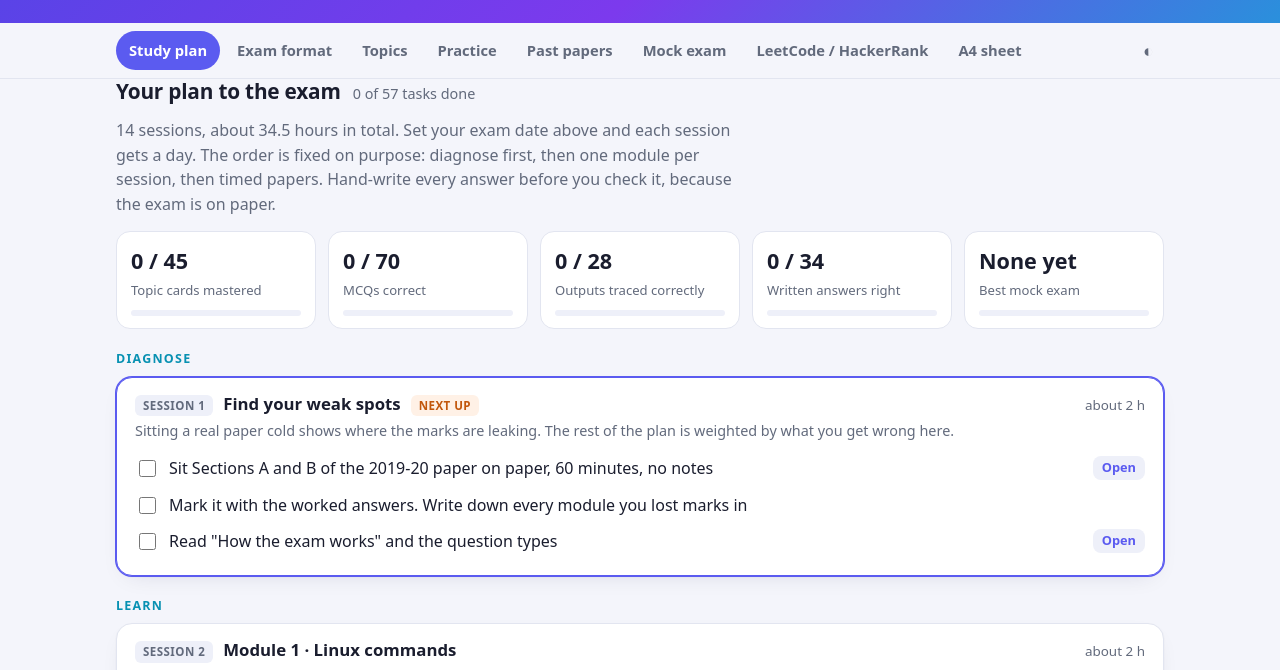
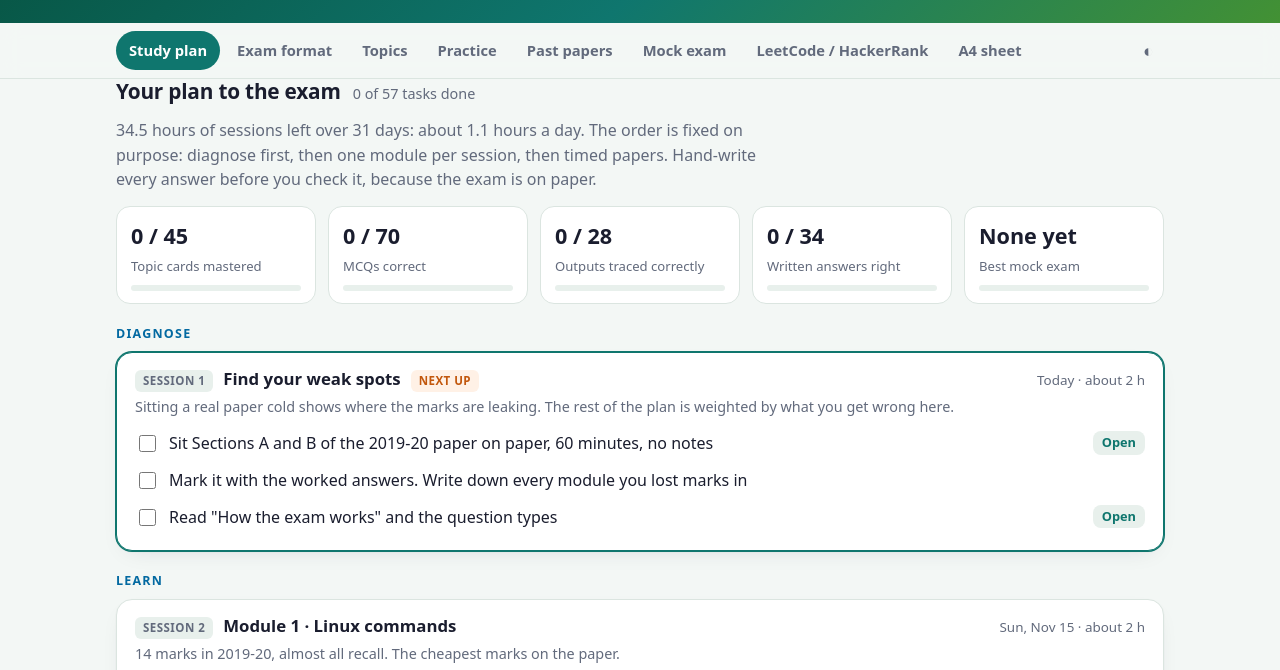
Before and after one commit to Vinindu-Siriwardhana/comp2113-final-hub, a plain HTML site: page index.html in a window 1280 px wide. Shown: the part 200-870 px from the top of the page. Drawn offline with Linux system fonts and the light colour scheme.

Commit message:
Green theme; default exam date 14 Dec 2026

```diff
--- a/app.js
+++ b/app.js
@@ -9,7 +9,8 @@ const modTag = m => `<span class="tag">M${MOD[m].n} ${esc(MOD[m].title.split(/,|
 
 /* ---------- saved state ---------- */
 const KEY = 'c2113';
-let S = { m: {}, q: {}, plan: {}, ext: {}, date: '', theme: '', mocks: [] };
+const EXAM = '2026-12-14';
+let S = { m: {}, q: {}, plan: {}, ext: {}, date: EXAM, theme: '', mocks: [] };
 try { S = Object.assign(S, JSON.parse(localStorage.getItem(KEY) || '{}')); } catch (e) {}
 const save = () => { try { localStorage.setItem(KEY, JSON.stringify(S)); } catch (e) {} };
 
@@ -200,7 +201,7 @@ function viewTypes() {
       <p class="small muted" style="margin-top:10px">2 hours for 100 marks is 1.2 minutes per mark. The final is 30% of the course grade.</p></section>
     <section class="card"><h3 style="font-size:1.02rem;margin-bottom:6px">Rules to confirm on Moodle</h3>
       <ul class="steps"><li>Both papers in your folder allow <b>one A4 sheet of notes, both sides</b>, printed or written. Use the A4 sheet tab to build yours.</li>
-      <li>The 2019-20 paper did not allow a calculator.</li><li>The 2019-20 paper was written on paper and scanned. Your exam date and venue are not in the course files, so check the announcement.</li>
+      <li>The 2019-20 paper did not allow a calculator.</li><li>The 2019-20 paper was written on paper and scanned. Your exam is on 14 December. The venue is not in the course files, so check the announcement.</li>
       <li>The sample paper uses only long questions (shell, Makefile, debugging, file I/O, linked list, STL, C array), so prepare for both styles.</li></ul></section>
   </div>
   <div class="sec-head"><h2>Where the marks were</h2><span class="meta">2019-20 paper, marks per module out of 100</span></div>
@@ -405,7 +406,7 @@ document.addEventListener('click', e => {
     const dark = document.documentElement.dataset.theme ? document.documentElement.dataset.theme === 'dark' : matchMedia('(prefers-color-scheme: dark)').matches;
     S.theme = document.documentElement.dataset.theme = dark ? 'light' : 'dark'; return save();
   }
-  if (t.id === 'resetBtn') { if (confirm('Erase all saved progress on this browser?')) { const th = S.theme; S = { m: {}, q: {}, plan: {}, ext: {}, date: '', theme: th, mocks: [] }; save(); render(); } return; }
+  if (t.id === 'resetBtn') { if (confirm('Erase all saved progress on this browser?')) { const th = S.theme; S = { m: {}, q: {}, plan: {}, ext: {}, date: EXAM, theme: th, mocks: [] }; save(); render(); } return; }
   const act = t.dataset.act; if (!act) return;
   if (act === 'print') return window.print();
   if (act === 'mock-start') { buildMock(); render(); return window.scrollTo(0, 0); }
--- a/styles.css
+++ b/styles.css
@@ -1,23 +1,23 @@
 :root {
-  --bg: #f4f5fb; --card: #fff; --soft: #eef0f9; --text: #1a1d2e; --muted: #626a7c; --line: #e2e5f0;
-  --a1: #5b5bf0; --a2: #0891b2; --exam: #c2570c; --exam-bg: #fff1e6; --ok: #15803d; --ok-bg: #e7f6ec;
-  --bad: #b91c1c; --bad-bg: #fdecec; --code-bg: #f6f7fc; --code-text: #1f2437;
+  --bg: #f3f7f5; --card: #fff; --soft: #e8f0ec; --text: #1a1d2e; --muted: #626a7c; --line: #dbe5e0;
+  --a1: #0f766e; --a2: #0369a1; --exam: #c2570c; --exam-bg: #fff1e6; --ok: #15803d; --ok-bg: #e7f6ec;
+  --bad: #b91c1c; --bad-bg: #fdecec; --code-bg: #f4f8f6; --code-text: #1f2437;
   --kw: #6d28d9; --str: #0f766e; --com: #7a8194; --num: #b45309;
   --shadow: 0 1px 2px rgba(20,20,60,.05), 0 8px 24px -12px rgba(20,20,60,.15);
-  --hero: linear-gradient(135deg, #4f46e5 0%, #7c3aed 55%, #06b6d4 120%);
+  --hero: linear-gradient(135deg, #064e3b 0%, #0f766e 55%, #65a30d 130%);
   --mono: ui-monospace, "Cascadia Code", "SF Mono", Consolas, Menlo, monospace;
 }
 @media (prefers-color-scheme: dark) { :root:not([data-theme="light"]) {
-  --bg: #0e1020; --card: #171a2e; --soft: #1e2238; --text: #e9ebf7; --muted: #9aa1b8; --line: #2a2f4a;
-  --a1: #8b8bff; --a2: #38cbe4; --exam: #fb923c; --exam-bg: #33210f; --ok: #4ade80; --ok-bg: #12301f;
-  --bad: #f87171; --bad-bg: #3a1717; --code-bg: #10132a; --code-text: #dfe3f5;
+  --bg: #0b1412; --card: #12201c; --soft: #182a25; --text: #e9ebf7; --muted: #9aa1b8; --line: #25392f;
+  --a1: #34d399; --a2: #7dd3fc; --exam: #fb923c; --exam-bg: #33210f; --ok: #4ade80; --ok-bg: #12301f;
+  --bad: #f87171; --bad-bg: #3a1717; --code-bg: #0d1815; --code-text: #dfe3f5;
   --kw: #b79cff; --str: #5eead4; --com: #7f87a3; --num: #fbbf24;
   --shadow: 0 1px 2px rgba(0,0,0,.3), 0 10px 28px -14px rgba(0,0,0,.6);
 } }
 :root[data-theme="dark"] {
-  --bg: #0e1020; --card: #171a2e; --soft: #1e2238; --text: #e9ebf7; --muted: #9aa1b8; --line: #2a2f4a;
-  --a1: #8b8bff; --a2: #38cbe4; --exam: #fb923c; --exam-bg: #33210f; --ok: #4ade80; --ok-bg: #12301f;
-  --bad: #f87171; --bad-bg: #3a1717; --code-bg: #10132a; --code-text: #dfe3f5;
+  --bg: #0b1412; --card: #12201c; --soft: #182a25; --text: #e9ebf7; --muted: #9aa1b8; --line: #25392f;
+  --a1: #34d399; --a2: #7dd3fc; --exam: #fb923c; --exam-bg: #33210f; --ok: #4ade80; --ok-bg: #12301f;
+  --bad: #f87171; --bad-bg: #3a1717; --code-bg: #0d1815; --code-text: #dfe3f5;
   --kw: #b79cff; --str: #5eead4; --com: #7f87a3; --num: #fbbf24;
   --shadow: 0 1px 2px rgba(0,0,0,.3), 0 10px 28px -14px rgba(0,0,0,.6);
 }
@@ -56,8 +56,8 @@ code { font-family: var(--mono); font-size: .88em; background: var(--soft); padd
 .tabs button { border: 0; background: none; padding: 8px 13px; border-radius: 999px; white-space: nowrap; color: var(--muted); font-weight: 600; font-size: .92rem; }
 .tabs button:hover { background: var(--soft); color: var(--text); }
 .tabs button.on { background: var(--a1); color: #fff; }
-:root[data-theme="dark"] .tabs button.on { color: #0e1020; }
-@media (prefers-color-scheme: dark) { :root:not([data-theme="light"]) .tabs button.on { color: #0e1020; } }
+:root[data-theme="dark"] .tabs button.on { color: #0b1412; }
+@media (prefers-color-scheme: dark) { :root:not([data-theme="light"]) .tabs button.on { color: #0b1412; } }
 .spacer { flex: 1; }
 .tabs .icon { font-size: 1.1rem; padding: 6px 10px; }
 
@@ -82,8 +82,8 @@ main { padding-top: 22px; padding-bottom: 40px; min-height: 60vh; }
 .chip { border: 1px solid var(--line); background: var(--card); border-radius: 999px; padding: 5px 12px; font-size: .86rem; font-weight: 600; color: var(--muted); }
 .chip:hover { color: var(--text); border-color: var(--a1); }
 .chip.on { background: var(--a1); border-color: var(--a1); color: #fff; }
-:root[data-theme="dark"] .chip.on { color: #0e1020; }
-@media (prefers-color-scheme: dark) { :root:not([data-theme="light"]) .chip.on { color: #0e1020; } }
+:root[data-theme="dark"] .chip.on { color: #0b1412; }
+@media (prefers-color-scheme: dark) { :root:not([data-theme="light"]) .chip.on { color: #0b1412; } }
 .chip .n { opacity: .75; font-weight: 500; margin-left: 4px; font-variant-numeric: tabular-nums; }
 .tag { display: inline-block; font-size: .72rem; font-weight: 700; letter-spacing: .04em; text-transform: uppercase; padding: 2px 8px; border-radius: 6px; background: var(--soft); color: var(--muted); white-space: nowrap; }
 .tag.exam { background: var(--exam-bg); color: var(--exam); }
@@ -92,8 +92,8 @@ main { padding-top: 22px; padding-bottom: 40px; min-height: 60vh; }
 .btn { border: 1px solid var(--line); background: var(--card); border-radius: 10px; padding: 7px 14px; font-weight: 600; font-size: .9rem; }
 .btn:hover { border-color: var(--a1); }
 .btn.pri { background: var(--a1); border-color: var(--a1); color: #fff; }
-:root[data-theme="dark"] .btn.pri { color: #0e1020; }
-@media (prefers-color-scheme: dark) { :root:not([data-theme="light"]) .btn.pri { color: #0e1020; } }
+:root[data-theme="dark"] .btn.pri { color: #0b1412; }
+@media (prefers-color-scheme: dark) { :root:not([data-theme="light"]) .btn.pri { color: #0b1412; } }
 .btn.sm { padding: 4px 10px; font-size: .82rem; }
 .row { display: flex; gap: 8px; align-items: center; flex-wrap: wrap; }
 .muted { color: var(--muted); }
@@ -133,8 +133,8 @@ pre .k { color: var(--kw); font-weight: 600; } pre .s { color: var(--str); } pre
 .master.on { background: var(--ok-bg); border-color: var(--ok); color: var(--ok); }
 .mod-head { display: flex; gap: 12px; align-items: center; margin: 26px 0 6px; }
 .mod-head .num { width: 34px; height: 34px; border-radius: 10px; background: var(--a1); color: #fff; display: grid; place-items: center; font-weight: 800; flex: none; }
-:root[data-theme="dark"] .mod-head .num { color: #0e1020; }
-@media (prefers-color-scheme: dark) { :root:not([data-theme="light"]) .mod-head .num { color: #0e1020; } }
+:root[data-theme="dark"] .mod-head .num { color: #0b1412; }
+@media (prefers-color-scheme: dark) { :root:not([data-theme="light"]) .mod-head .num { color: #0b1412; } }
 .mod-head h2 { font-size: 1.2rem; }
 .search { font: inherit; padding: 7px 12px; border-radius: 10px; border: 1px solid var(--line); background: var(--card); color: var(--text); min-width: 200px; flex: 1 1 200px; max-width: 320px; }
 
```
Also changed, not shown: index.html (line endings or trailing spaces).
